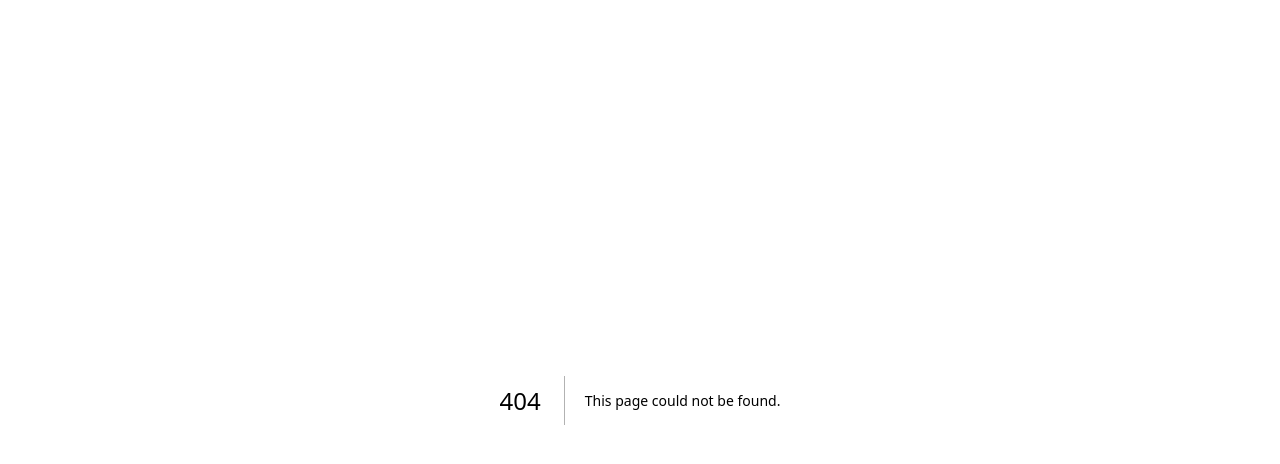
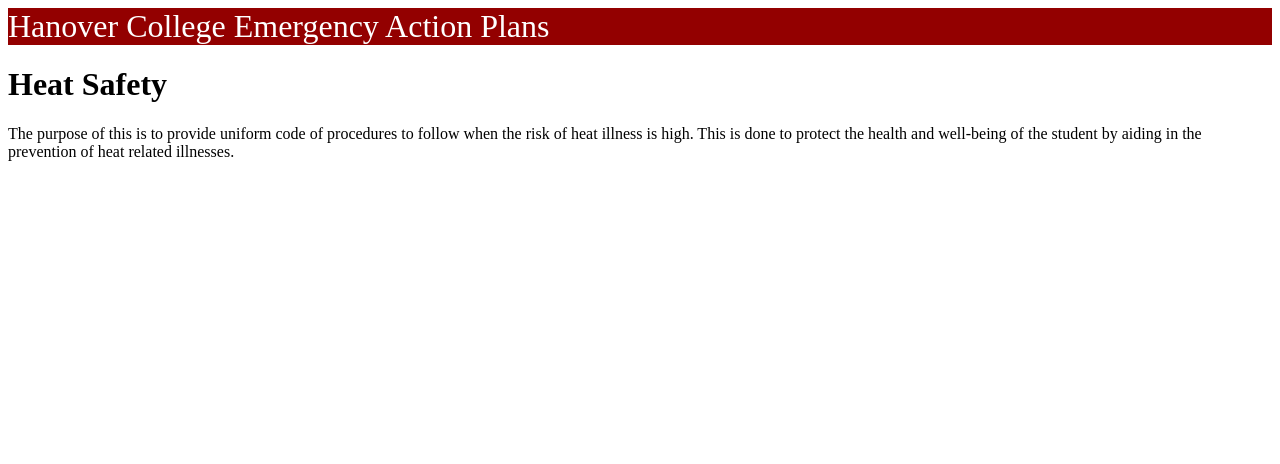
Before and after one commit to finleyc24/HC24-Cole-Finley-Senior-Project, a Next.js app in the folder hcat_app/: page /policies/1 in a window 1280 px wide. Before the commit this address had no page. Shown: the top 464 px of the page. Built offline with nearby package versions, Linux system fonts and the light colour scheme.

Commit message:
Dynamic pages for policies

```diff
--- /dev/null
+++ b/hcat_app/app/policies/[policyId]/page.jsx
@@ -0,0 +1,20 @@
+// Creates the page for policies
+import React from "react";
+import { policies } from "/data/policyData.json";
+import Header from "/components/header";
+
+export default function Policies({ params }) {
+  const found = policies.find((element) => element.id == params.policyId);
+
+  if (!found) {
+    return <h1>404 - Page Not Found</h1>;
+  }
+
+  return (
+    <>
+      <Header />
+      <h1>{found.name}</h1>
+      <p>{found.description}</p>
+    </>
+  );
+}
```
